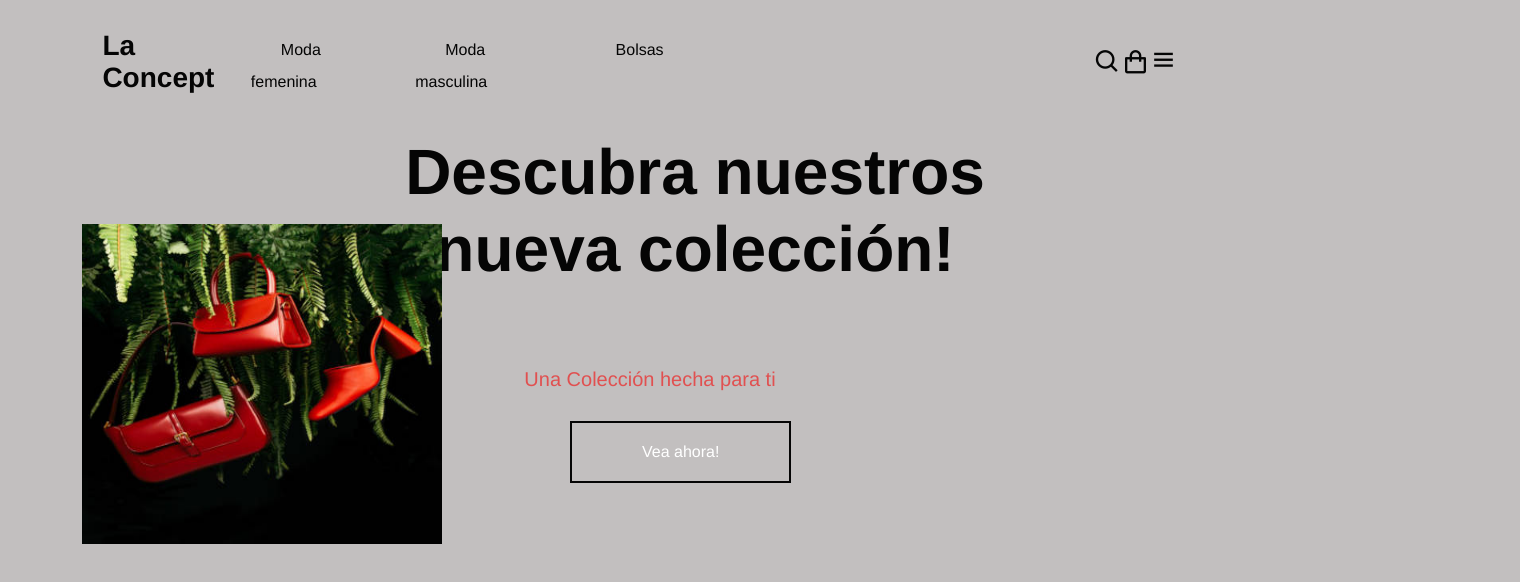
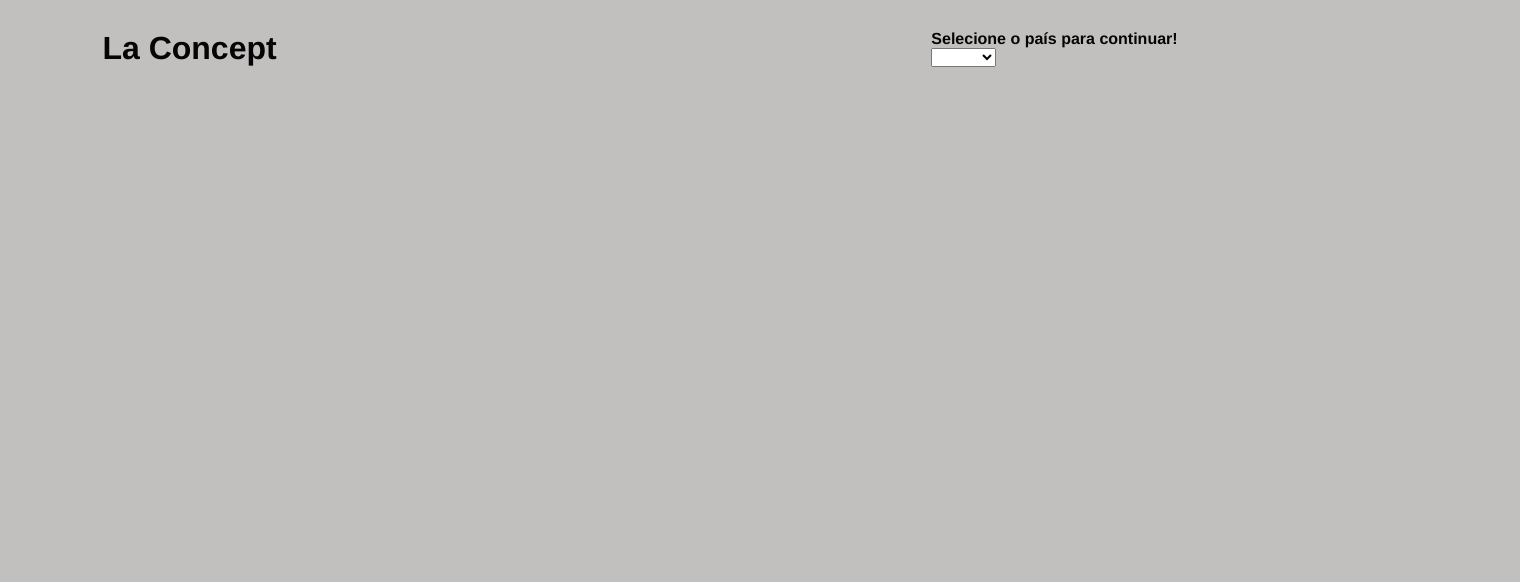
Before and after one commit to lkisis/la-concept.github.io, a plain HTML site: page index.html in a window 1280 px wide. Shown: the whole page, 1520 px wide, since content can reach past the window. Drawn offline with nearby package versions, Linux system fonts and the light colour scheme.

Commit message:
Add files via upload

```diff
--- a/index.html
+++ b/index.html
@@ -1,6 +1,8 @@
 <!DOCTYPE html>
-<html lang="es">
+<html lang="pt-br">
 <head>
+    <meta charset="UTF-8">
+    <meta name="viewport" content="width=device-width, initial-scale=1.0">
     <meta charset="UTF-8">
     <meta name="viewport" content="width=device-width, initial-scale=1.0">
     <link rel="shortcut icon" href="favicon-32x32.png" type="image/x-icon">
@@ -14,30 +16,20 @@
 </head>
 <body>
     <header>
-        <href="#" class="Nome">La Concept</i></a>
-        <ul class="navegação">
-            <li><a href="#">Moda femenina</a></li>
-            <li><a href="#">Moda masculina</a></li>
-            <li><a href="#">Bolsas</a></li>
-        </ul>
-
-        <div class="header-icons"></div>
-        <i class='bx bx-search'></i>
-         <i class='bx bx-shopping-bag'></i>
-         <div id="menu2"><i class='bx bx-menu'></i></div>
+        <div class="nome">
+            <h1>La Concept</h1>
         </div>
 
+
+        <div class="titulo">
+                <h4>Selecione o país para continuar!</h4>
+                <select onchange="location.href=this.value">
+                    <option value="#"></option>
+                    <option value="file:///C:/Users/isisl/Downloads/programas/projeto-chrales/projeto/index.html#">Brasil</option>
+                    <option value="file:///C:/Users/isisl/Downloads/programas/projeto-chrales/projeto%20espanhol/index.html">México</option>
+                  </select>
+          </div>
     </header>
 
-        <div class="produto"><img src="produto1.300.jpg" width="360" height="320" alt="Coleção nova"> </img></div>
-
-        <div class="home-text">
-            <h1>Descubra nuestros <br>nueva colección!</h1>
-            <h5>Una Colección hecha para ti</h5>
-            <a href="#" class="btn">Vea ahora!</a>
-
-
-        </div>
-    </section>
 </body>
 </html>
```
Lines whose indentation alone changed are shown as unchanged.
